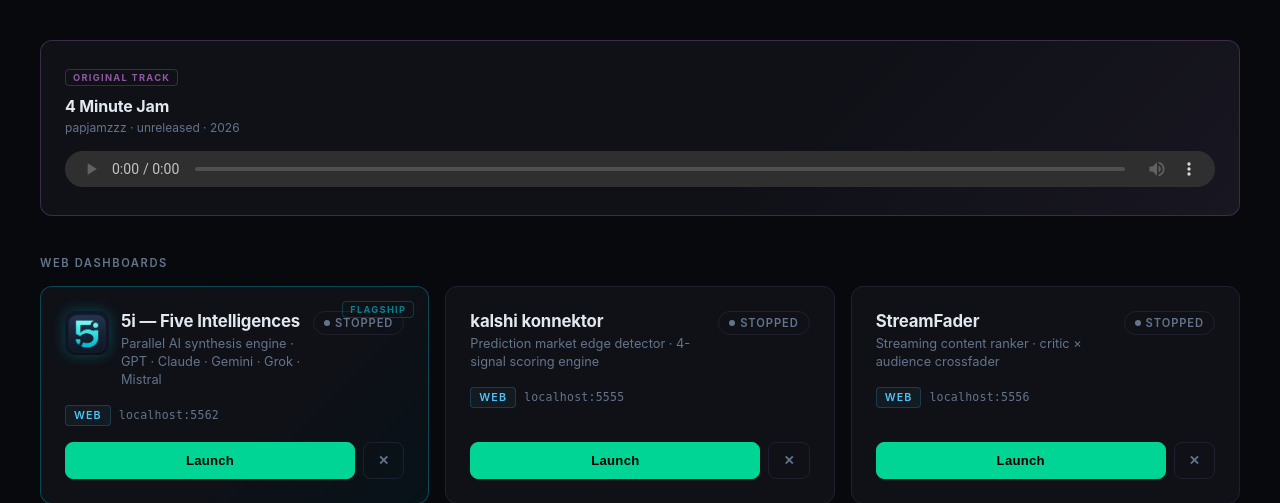
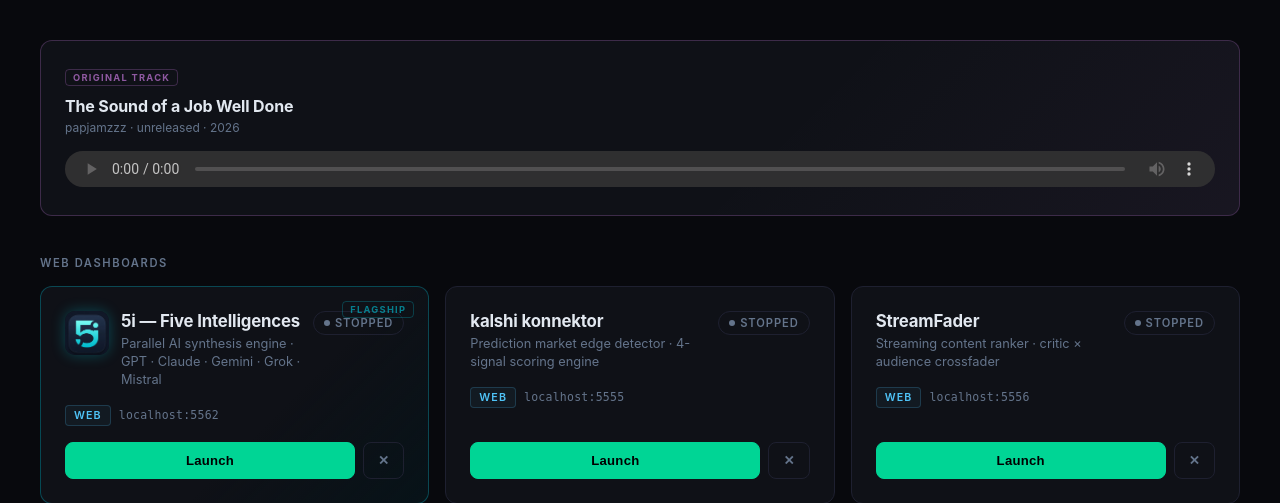
Before and after one commit to papjamzzz/launcher, a Flask app: page / in a window 1280 px wide. Shown: the part 139-642 px from the top of the page. Run offline with Flask 3, Linux system fonts and the light colour scheme; data that the repository does not hold is empty.

Commit message:
Replace track — The Sound of a Job Well Done (320kbps)
Co-Authored-By: Claude Sonnet 4.6 <noreply@anthropic.com>

```diff
--- a/templates/index.html
+++ b/templates/index.html
@@ -420,7 +420,7 @@
 <main>
   <div class="music-section">
     <div class="music-label">ORIGINAL TRACK</div>
-    <div class="music-title">4 Minute Jam</div>
+    <div class="music-title">The Sound of a Job Well Done</div>
     <div class="music-sub">papjamzzz · unreleased · 2026</div>
     <audio class="music-player" controls preload="metadata">
       <source src="/static/track-01.mp3" type="audio/mpeg">
```
